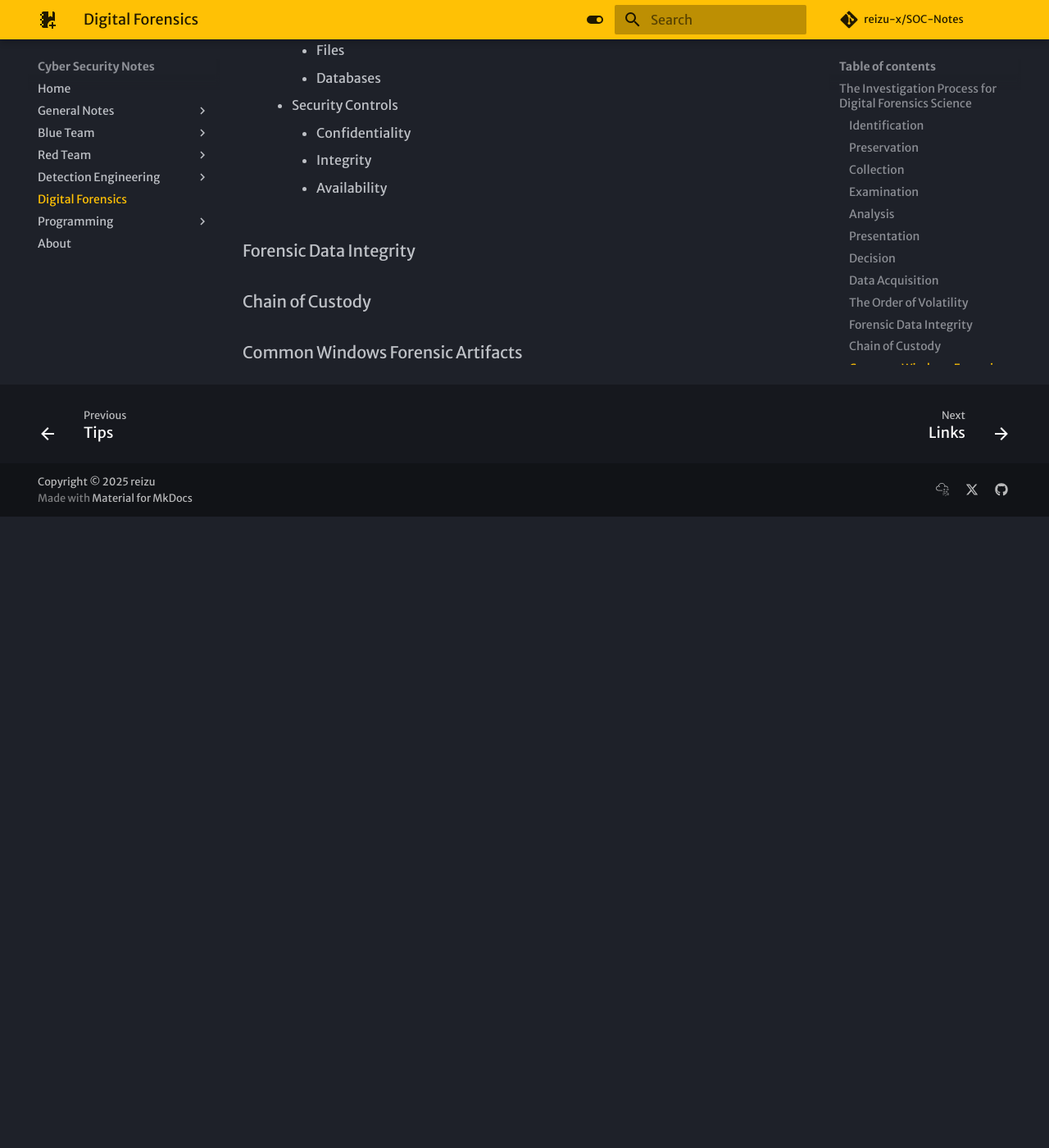
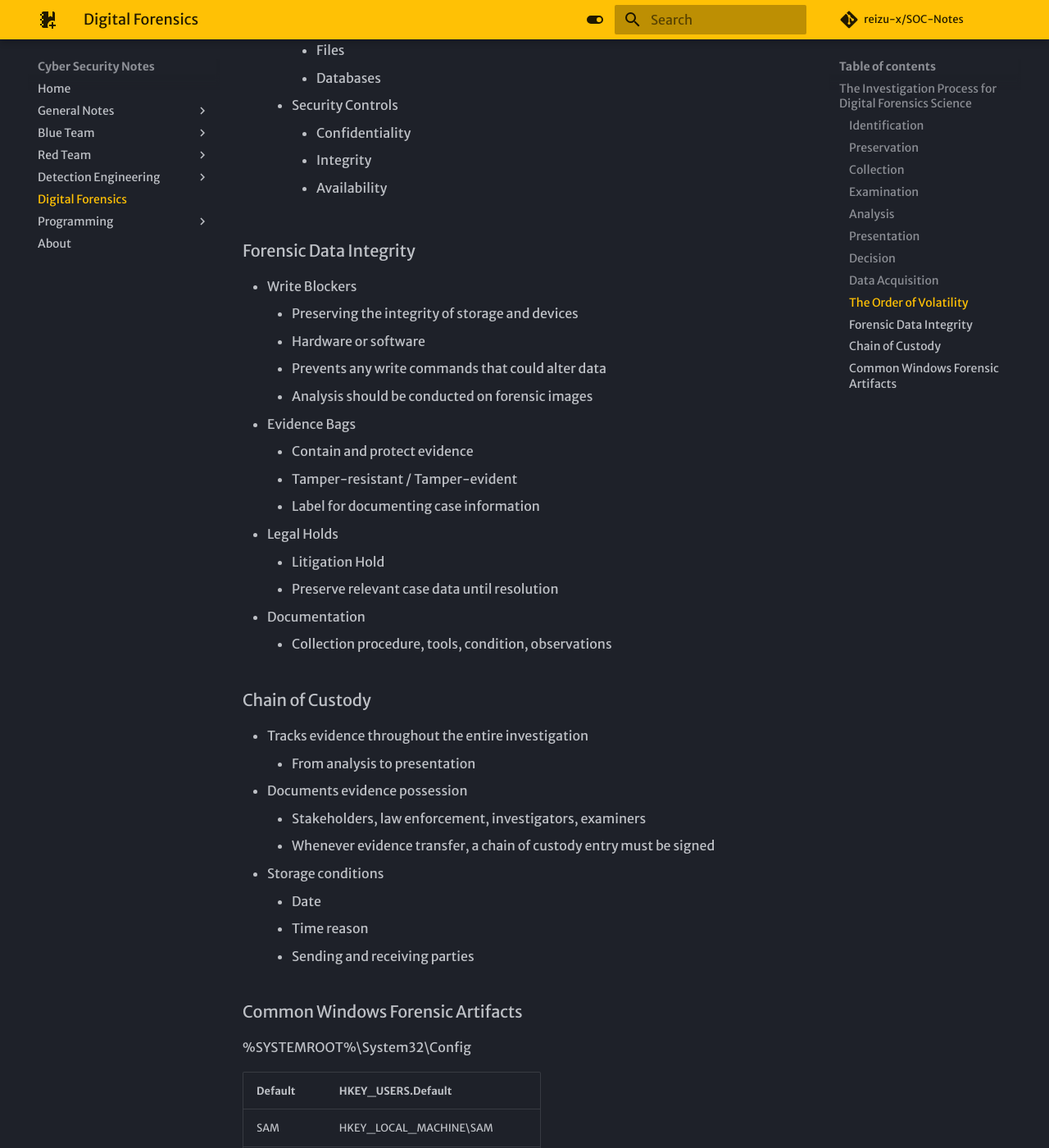
Before and after one commit to reizu-x/SOC-Notes, an MkDocs documentation site: the page built from docs/Digital Forensics/forensics.md, in a window 1280 px wide and 1400 px high, scrolled down 5889 px. Shown: the whole window at 82% size. Built offline with MkDocs 1.6.1 and Material for MkDocs 9.7.7, drawn with Linux system fonts in a browser that asks for light colours; some web fonts are replaced; comment, search, counter and statistics services are not loaded; before the commit the page ends 6519 px from its top, so only the background shows below that; some of the changed text lies outside the part shown.

Commit message:
last for now

```diff
--- a/docs/Digital Forensics/forensics.md
+++ b/docs/Digital Forensics/forensics.md
@@ -186,6 +186,46 @@
 
 ### Forensic Data Integrity
 
+- Write Blockers
+    - Preserving the integrity of storage and devices
+    - Hardware or software
+    - Prevents any write commands that could alter data
+    - Analysis should be conducted on forensic images
+- Evidence Bags
+    - Contain and protect evidence
+    - Tamper-resistant / Tamper-evident
+    - Label for documenting case information
+- Legal Holds
+    - Litigation Hold
+    - Preserve relevant case data until resolution
+- Documentation
+    - Collection procedure, tools, condition, observations
+
 ### Chain of Custody
 
+- Tracks evidence throughout the entire investigation
+    - From analysis to presentation
+- Documents evidence possession
+    - Stakeholders, law enforcement, investigators, examiners
+    - Whenever evidence transfer, a chain of custody entry must be signed
+- Storage conditions
+    - Date
+    - Time reason
+    - Sending and receiving parties
+
 ### Common Windows Forensic Artifacts
+
+%SYSTEMROOT%\System32\Config
+
+| Default  | HKEY_USERS.Default           |
+| -------- | ---------------------------- |
+| SAM      | HKEY_LOCAL_MACHINE\SAM       |
+| SECURITY | HKEY_LOCAL_MACHINE\SECURITY  |
+| SOFTWARE | HKEY_LOCAL_MACHINE\SOFTWARE  |
+| SYSTEM   | HKEY_LOCAL_MACHINE\SYSTEM    |
+
+%USERPROFILE%
+
+| NTUSER.DAT | HKEY_CURRENT_USER      |
+| ---------- | ---------------------- |
+| SAM        | HKEY_LOCAL_MACHINE\SAM |
```
Also changed, not shown: docs/index.md (+1 -1 lines).
